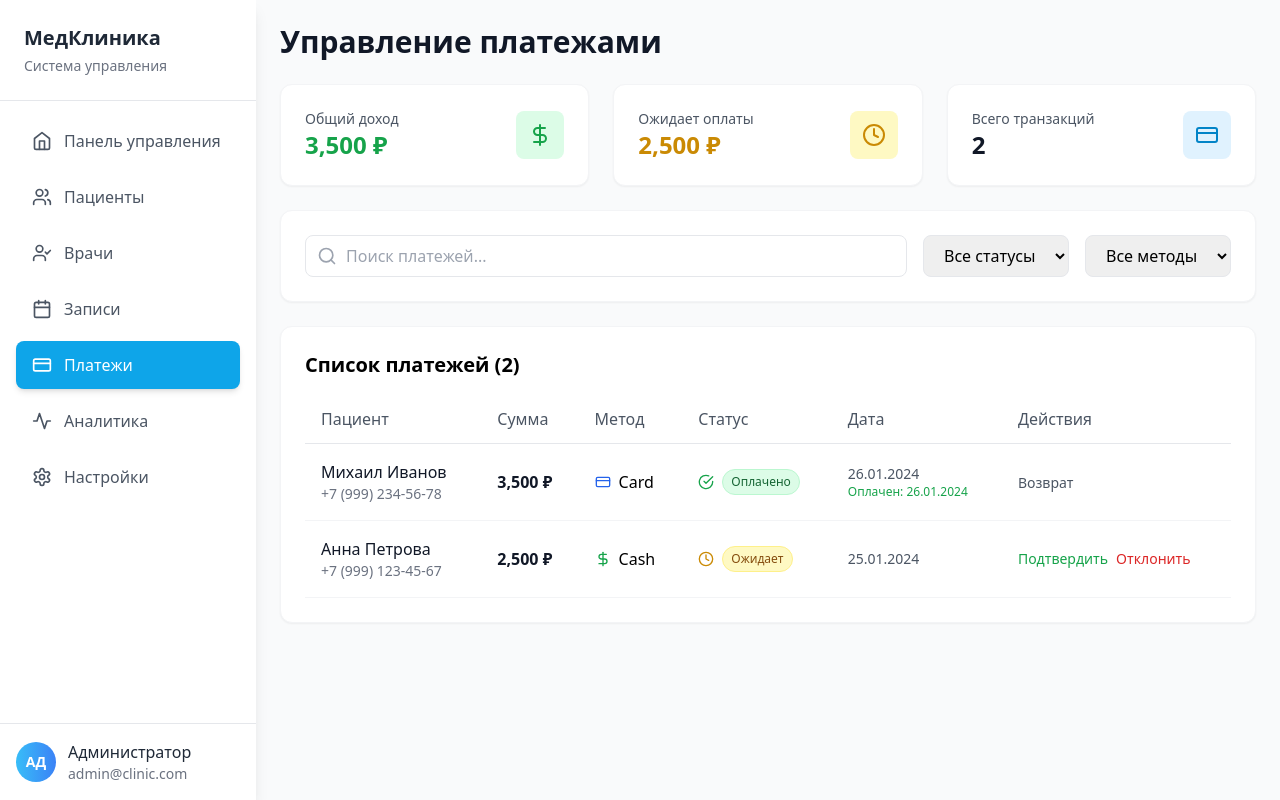
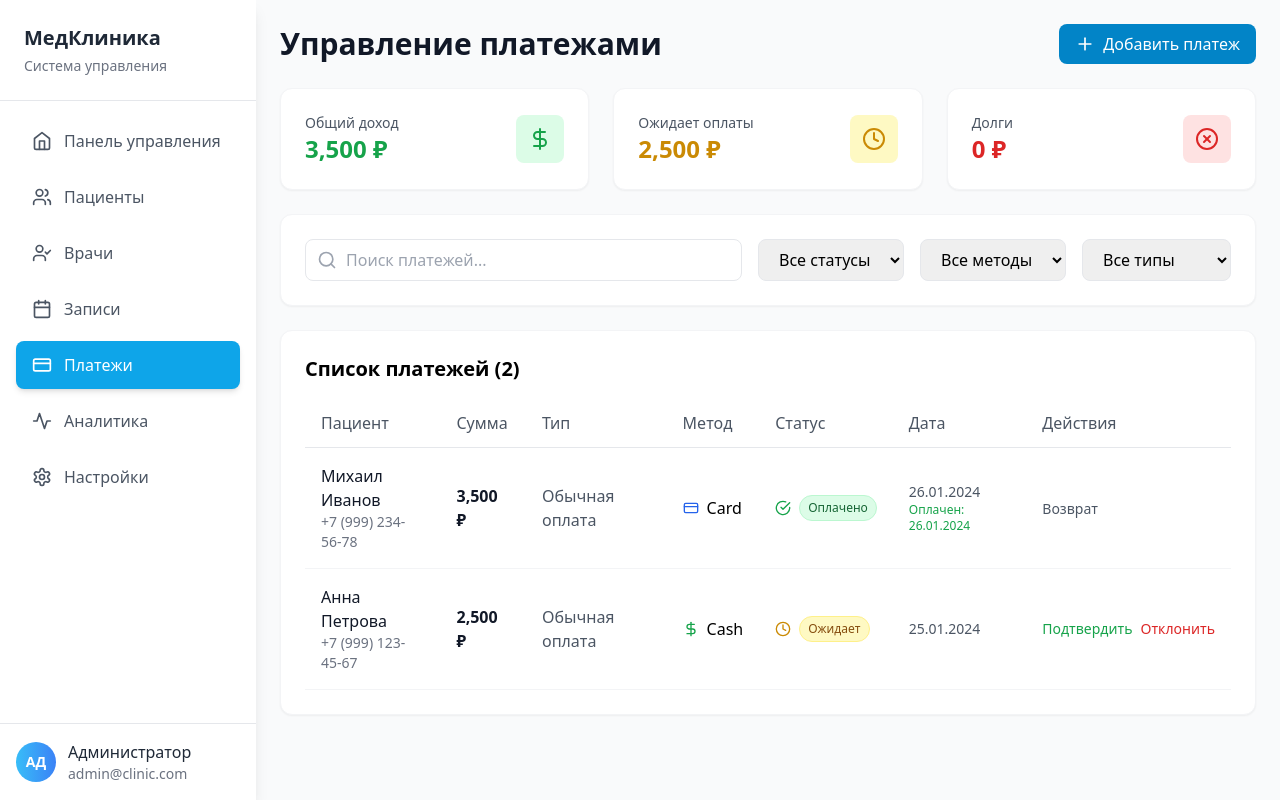
Before and after one commit to isoboi/shifo-design, a React (Vite) app: page / in a window 1280 px wide. Both pictures are taken after a click on the button "Платежи". Built offline with nearby package versions, Linux system fonts and the light colour scheme.

Commit message:
Updated App.tsx

```diff
--- a/src/App.tsx
+++ b/src/App.tsx
@@ -68,6 +68,7 @@ function App() {
         amount: doctor.consultationFee,
         method: 'cash',
         status: 'pending',
+        paymentType: 'regular',
         createdAt: new Date().toISOString()
       };
       setPayments([...payments, newPayment]);
@@ -85,6 +86,16 @@ function App() {
   };
   const handleUpdatePayment = (id: string, updates: Partial<Payment>) => {
     setPayments(payments.map(p => p.id === id ? { ...p, ...updates } : p));
+  };
+
+  const handleAddPayment = (paymentData: Omit<Payment, 'id' | 'createdAt'>) => {
+    const newPayment: Payment = {
+      ...paymentData,
+      id: (Date.now() + Math.random()).toString(),
+      createdAt: new Date().toISOString(),
+      paidAt: paymentData.status === 'paid' ? new Date().toISOString() : undefined
+    };
+    setPayments([...payments, newPayment]);
   };
 
   const renderContent = () => {
@@ -134,6 +145,7 @@ function App() {
             appointments={appointments}
             patients={patients}
             onUpdatePayment={handleUpdatePayment}
+            onAddPayment={handleAddPayment}
           />
         );
       case 'analytics':
--- a/src/components/PaymentManagement.tsx
+++ b/src/components/PaymentManagement.tsx
@@ -1,23 +1,37 @@
 import React, { useState } from 'react';
-import { CreditCard, DollarSign, Search, Filter, CheckCircle, XCircle, Clock, Receipt } from 'lucide-react';
+import { CreditCard, DollarSign, Search, Filter, CheckCircle, XCircle, Clock, Receipt, Plus } from 'lucide-react';
 import { Payment, Appointment, Patient } from '../types';
+import { Modal } from './Modal';
 
 interface PaymentManagementProps {
   payments: Payment[];
   appointments: Appointment[];
   patients: Patient[];
   onUpdatePayment: (id: string, payment: Partial<Payment>) => void;
+  onAddPayment: (payment: Omit<Payment, 'id' | 'createdAt'>) => void;
 }
 
 export function PaymentManagement({
   payments,
   appointments,
   patients,
-  onUpdatePayment
+  onUpdatePayment,
+  onAddPayment
 }: PaymentManagementProps) {
   const [searchTerm, setSearchTerm] = useState('');
   const [statusFilter, setStatusFilter] = useState('all');
   const [methodFilter, setMethodFilter] = useState('all');
+  const [typeFilter, setTypeFilter] = useState('all');
+  const [showAddModal, setShowAddModal] = useState(false);
+  const [newPayment, setNewPayment] = useState({
+    patientId: '',
+    appointmentId: '',
+    amount: 0,
+    method: 'cash' as const,
+    status: 'pending' as const,
+    paymentType: 'regular' as const,
+    notes: ''
+  });
 
   const filteredPayments = payments.filter(payment => {
     const patient = patients.find(p => p.id === payment.patientId);
@@ -30,8 +44,9 @@ export function PaymentManagement({
 
     const matchesStatus = statusFilter === 'all' || payment.status === statusFilter;
     const matchesMethod = methodFilter === 'all' || payment.method === methodFilter;
+    const matchesType = typeFilter === 'all' || payment.paymentType === typeFilter;
 
-    return matchesSearch && matchesStatus && matchesMethod;
+    return matchesSearch && matchesStatus && matchesMethod && matchesType;
   });
 
   const totalRevenue = payments
@@ -40,6 +55,10 @@ export function PaymentManagement({
 
   const pendingAmount = payments
     .filter(p => p.status === 'pending')
+    .reduce((sum, p) => sum + p.amount, 0);
+
+  const debtAmount = payments
+    .filter(p => p.paymentType === 'debt')
     .reduce((sum, p) => sum + p.amount, 0);
 
   const getStatusColor = (status: string) => {
@@ -82,10 +101,54 @@ export function PaymentManagement({
     onUpdatePayment(paymentId, updateData);
   };
 
+  const handleAddPayment = () => {
+    if (!newPayment.patientId || newPayment.amount <= 0) {
+      alert('Пожалуйста, заполните все обязательные поля');
+      return;
+    }
+
+    onAddPayment(newPayment);
+    setShowAddModal(false);
+    setNewPayment({
+      patientId: '',
+      appointmentId: '',
+      amount: 0,
+      method: 'cash',
+      status: 'pending',
+      paymentType: 'regular',
+      notes: ''
+    });
+  };
+
+  const getPaymentTypeLabel = (type: string) => {
+    switch (type) {
+      case 'debt': return 'В долг';
+      case 'prepayment': return 'Предоплата';
+      case 'regular': return 'Обычная оплата';
+      default: return type;
+    }
+  };
+
+  const getPaymentTypeColor = (type: string) => {
+    switch (type) {
+      case 'debt': return 'text-red-600';
+      case 'prepayment': return 'text-blue-600';
+      case 'regular': return 'text-gray-600';
+      default: return 'text-gray-600';
+    }
+  };
+
   return (
     <div className="space-y-6">
       <div className="flex justify-between items-center">
         <h1 className="text-3xl font-bold text-gray-900">Управление платежами</h1>
+        <button
+          onClick={() => setShowAddModal(true)}
+          className="flex items-center space-x-2 px-4 py-2 bg-sky-600 text-white rounded-lg hover:bg-sky-700 transition-colors"
+        >
+          <Plus size={20} />
+          <span>Добавить платеж</span>
+        </button>
       </div>
 
       {/* Статистика */}
@@ -117,11 +180,11 @@ export function PaymentManagement({
         <div className="bg-white p-6 rounded-xl shadow-sm border border-gray-100">
           <div className="flex items-center justify-between">
             <div>
-              <p className="text-sm font-medium text-gray-600">Всего транзакций</p>
-              <p className="text-2xl font-bold text-gray-900">{payments.length}</p>
+              <p className="text-sm font-medium text-gray-600">Долги</p>
+              <p className="text-2xl font-bold text-red-600">{debtAmount.toLocaleString()} ₽</p>
             </div>
-            <div className="h-12 w-12 bg-sky-100 rounded-lg flex items-center justify-center">
-              <CreditCard className="h-6 w-6 text-sky-600" />
+            <div className="h-12 w-12 bg-red-100 rounded-lg flex items-center justify-center">
+              <XCircle className="h-6 w-6 text-red-600" />
             </div>
           </div>
         </div>
@@ -164,6 +227,17 @@ export function PaymentManagement({
             <option value="insurance">Страховка</option>
             <option value="transfer">Перевод</option>
           </select>
+
+          <select
+            value={typeFilter}
+            onChange={(e) => setTypeFilter(e.target.value)}
+            className="px-4 py-2 border border-gray-200 rounded-lg focus:ring-2 focus:ring-sky-500 focus:border-sky-500"
+          >
+            <option value="all">Все типы</option>
+            <option value="regular">Обычная</option>
+            <option value="debt">Долг</option>
+            <option value="prepayment">Предоплата</option>
+          </select>
         </div>
       </div>
 
@@ -178,6 +252,7 @@ export function PaymentManagement({
                 <tr className="border-b border-gray-200">
                   <th className="text-left py-3 px-4 font-medium text-gray-600">Пациент</th>
                   <th className="text-left py-3 px-4 font-medium text-gray-600">Сумма</th>
+                  <th className="text-left py-3 px-4 font-medium text-gray-600">Тип</th>
                   <th className="text-left py-3 px-4 font-medium text-gray-600">Метод</th>
                   <th className="text-left py-3 px-4 font-medium text-gray-600">Статус</th>
                   <th className="text-left py-3 px-4 font-medium text-gray-600">Дата</th>
@@ -202,6 +277,11 @@ export function PaymentManagement({
                       <td className="py-4 px-4">
                         <span className="font-semibold text-gray-900">
                           {payment.amount.toLocaleString()} ₽
+                        </span>
+                      </td>
+                      <td className="py-4 px-4">
+                        <span className={`font-medium ${getPaymentTypeColor(payment.paymentType)}`}>
+                          {getPaymentTypeLabel(payment.paymentType)}
                         </span>
                       </td>
                       <td className="py-4 px-4">
@@ -270,6 +350,127 @@ export function PaymentManagement({
           )}
         </div>
       </div>
+
+      {/* Модальное окно добавления платежа */}
+      <Modal isOpen={showAddModal} onClose={() => setShowAddModal(false)} title="Добавить новый платеж">
+        <div className="space-y-4">
+          <div>
+            <label className="block text-sm font-medium text-gray-700 mb-1">Пациент *</label>
+            <select
+              value={newPayment.patientId}
+              onChange={(e) => setNewPayment({ ...newPayment, patientId: e.target.value })}
+              className="w-full px-4 py-2 border border-gray-200 rounded-lg focus:ring-2 focus:ring-sky-500 focus:border-sky-500"
+              required
+            >
+              <option value="">Выберите пациента</option>
+              {patients.map(patient => (
+                <option key={patient.id} value={patient.id}>
+                  {patient.firstName} {patient.lastName}
+                </option>
+              ))}
+            </select>
+          </div>
+
+          <div>
+            <label className="block text-sm font-medium text-gray-700 mb-1">Прием (необязательно)</label>
+            <select
+              value={newPayment.appointmentId}
+              onChange={(e) => setNewPayment({ ...newPayment, appointmentId: e.target.value })}
+              className="w-full px-4 py-2 border border-gray-200 rounded-lg focus:ring-2 focus:ring-sky-500 focus:border-sky-500"
+            >
+              <option value="">Без привязки к приему</option>
+              {appointments
+                .filter(apt => apt.patientId === newPayment.patientId)
+                .map(appointment => {
+                  const doctor = patients.find(p => p.id === appointment.doctorId);
+                  return (
+                    <option key={appointment.id} value={appointment.id}>
+                      {new Date(appointment.date).toLocaleDateString('ru-RU')} - {appointment.time}
+                    </option>
+                  );
+                })}
+            </select>
+          </div>
+
+          <div>
+            <label className="block text-sm font-medium text-gray-700 mb-1">Сумма *</label>
+            <input
+              type="number"
+              value={newPayment.amount || ''}
+              onChange={(e) => setNewPayment({ ...newPayment, amount: parseFloat(e.target.value) || 0 })}
+              className="w-full px-4 py-2 border border-gray-200 rounded-lg focus:ring-2 focus:ring-sky-500 focus:border-sky-500"
+              required
+              min="0"
+              step="0.01"
+            />
+          </div>
+
+          <div>
+            <label className="block text-sm font-medium text-gray-700 mb-1">Тип платежа *</label>
+            <select
+              value={newPayment.paymentType}
+              onChange={(e) => setNewPayment({ ...newPayment, paymentType: e.target.value as any })}
+              className="w-full px-4 py-2 border border-gray-200 rounded-lg focus:ring-2 focus:ring-sky-500 focus:border-sky-500"
+            >
+              <option value="regular">Обычная оплата</option>
+              <option value="debt">В долг</option>
+              <option value="prepayment">Предоплата</option>
+            </select>
+          </div>
+
+          <div>
+            <label className="block text-sm font-medium text-gray-700 mb-1">Способ оплаты *</label>
+            <select
+              value={newPayment.method}
+              onChange={(e) => setNewPayment({ ...newPayment, method: e.target.value as any })}
+              className="w-full px-4 py-2 border border-gray-200 rounded-lg focus:ring-2 focus:ring-sky-500 focus:border-sky-500"
+            >
+              <option value="cash">Наличные</option>
+              <option value="card">Карта</option>
+              <option value="insurance">Страховка</option>
+              <option value="transfer">Перевод</option>
+            </select>
+          </div>
+
+          <div>
+            <label className="block text-sm font-medium text-gray-700 mb-1">Статус *</label>
+            <select
+              value={newPayment.status}
+              onChange={(e) => setNewPayment({ ...newPayment, status: e.target.value as any })}
+              className="w-full px-4 py-2 border border-gray-200 rounded-lg focus:ring-2 focus:ring-sky-500 focus:border-sky-500"
+            >
+              <option value="pending">Ожидает</option>
+              <option value="paid">Оплачено</option>
+            </select>
+          </div>
+
+          <div>
+            <label className="block text-sm font-medium text-gray-700 mb-1">Примечания</label>
+            <textarea
+              value={newPayment.notes}
+              onChange={(e) => setNewPayment({ ...newPayment, notes: e.target.value })}
+              className="w-full px-4 py-2 border border-gray-200 rounded-lg focus:ring-2 focus:ring-sky-500 focus:border-sky-500"
+              rows={3}
+              placeholder="Дополнительная информация о платеже"
+            />
+          </div>
+
+          <div className="flex space-x-3 pt-4">
+            <button
+              onClick={handleAddPayment}
+              className="flex-1 bg-sky-600 text-white py-2 px-4 rounded-lg hover:bg-sky-700 transition-colors"
+            >
+              Добавить платеж
+            </button>
+            <button
+              onClick={() => setShowAddModal(false)}
+              className="flex-1 bg-gray-200 text-gray-800 py-2 px-4 rounded-lg hover:bg-gray-300 transition-colors"
+            >
+              Отмена
+            </button>
+          </div>
+        </div>
+      </Modal>
     </div>
   );
 }
--- a/src/data/mockData.ts
+++ b/src/data/mockData.ts
@@ -121,6 +121,7 @@ export const mockPayments: Payment[] = [
     amount: 3500,
     method: 'card',
     status: 'paid',
+    paymentType: 'regular',
     transactionId: 'TXN001234',
     createdAt: '2024-01-26T14:30:00Z',
     paidAt: '2024-01-26T14:35:00Z'
@@ -132,6 +133,7 @@ export const mockPayments: Payment[] = [
     amount: 2500,
     method: 'cash',
     status: 'pending',
+    paymentType: 'regular',
     createdAt: '2024-01-25T10:00:00Z'
   }
 ];
--- a/src/types/index.ts
+++ b/src/types/index.ts
@@ -54,7 +54,9 @@ export interface Payment {
   amount: number;
   method: 'cash' | 'card' | 'insurance' | 'transfer';
   status: 'paid' | 'pending' | 'failed' | 'refunded';
+  paymentType: 'regular' | 'debt' | 'prepayment';
   transactionId?: string;
+  notes?: string;
   createdAt: string;
   paidAt?: string;
 }
```
